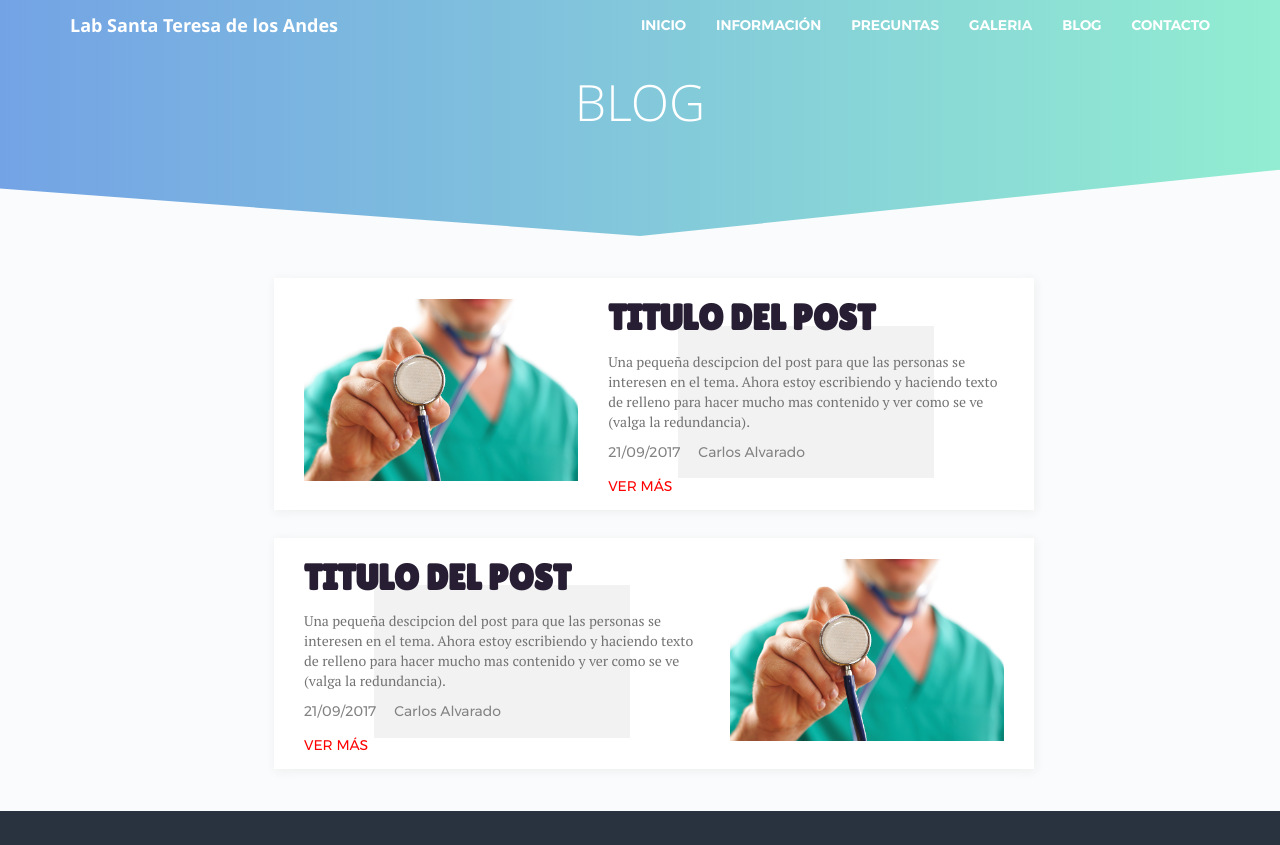
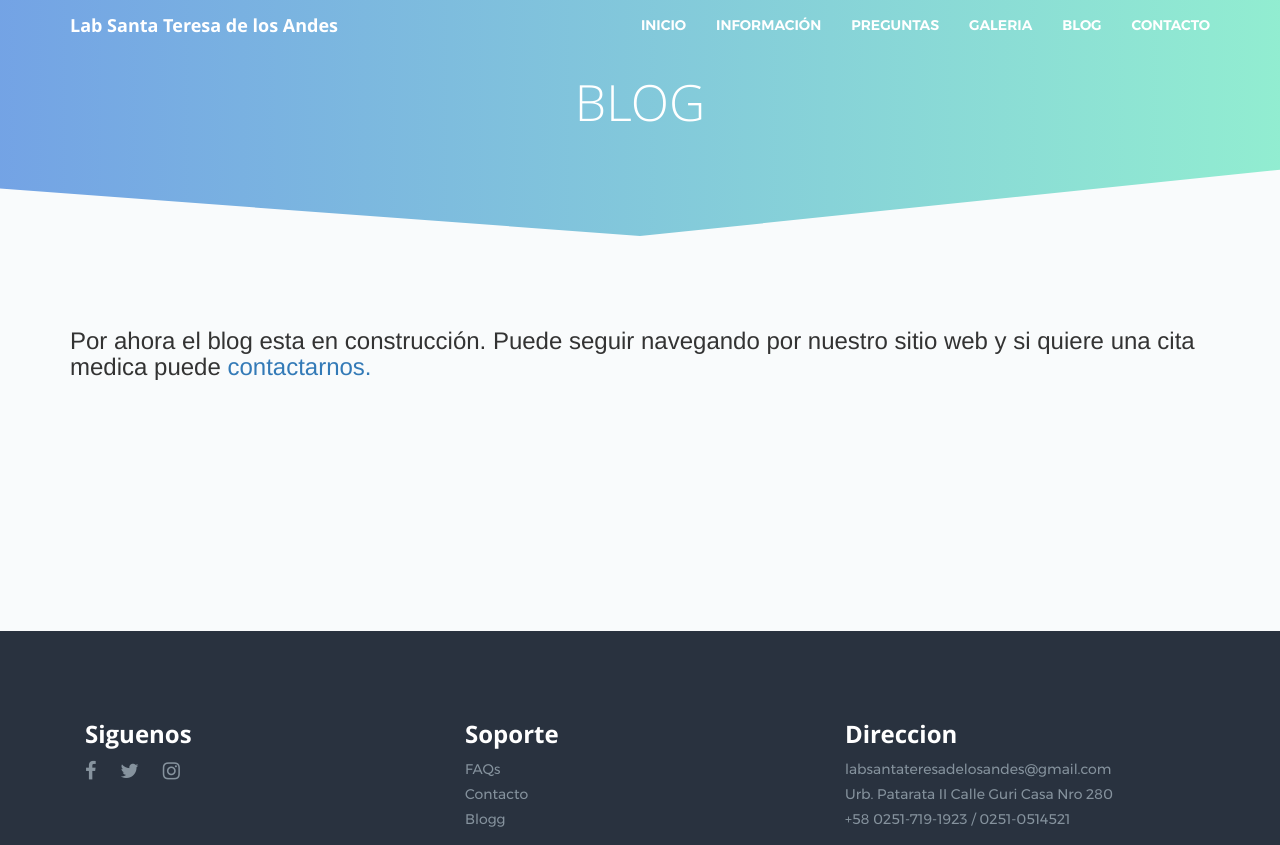
Before and after one commit to jesusrojas-frontend/tia, a website: page blog/jade/index.pug in a window 1280 px wide. Shown: the top 845 px of the page. Drawn offline with nearby package versions, Linux system fonts and the light colour scheme; files that its build step writes are made by us from their sources.

Commit message:
Se coloco en la pagina del blog que este esta en construccion

```diff
--- a/blog/jade/index.pug
+++ b/blog/jade/index.pug
@@ -43,33 +43,7 @@ body
 	</header>
 
 	.container
-		.row
-			//.col-md-2
-			.col-md-8.item
-				.col-md-5.imagen
-					.row_item
-						img(src="/img/prueba.jpg", alt="imagen")
-				.col-md-7
-					.row_item
-						.caja
-						h1  Titulo del post
-						p  Una pequeña descipcion del post para que las personas se interesen en el tema. Ahora estoy escribiendo y haciendo texto de relleno para hacer mucho mas contenido y ver como se ve (valga la redundancia).
-						p.fecha 21/09/2017
-						p.nombre Carlos Alvarado
-						a(href="post.html") Ver más
-
-			.col-md-8.item
-				.col-md-7
-					.row_item
-						.caja
-						h1  Titulo del post
-						p  Una pequeña descipcion del post para que las personas se interesen en el tema. Ahora estoy escribiendo y haciendo texto de relleno para hacer mucho mas contenido y ver como se ve (valga la redundancia).
-						p.fecha 21/09/2017
-						p.nombre Carlos Alvarado
-						a(href="`post.html") Ver más
-				.col-md-5.imagen
-					.row_item
-						img(src="/img/prueba.jpg", alt="imagen")
+		h3.construccion!= "Por ahora el blog esta en construcción. Puede seguir navegando por nuestro sitio web y si quiere una cita medica puede <a href='/contacto'>contactarnos.</a>"
 
 	footer
 		.top
--- a/sass/blog.sass
+++ b/sass/blog.sass
@@ -13,6 +13,9 @@ header
 			width: 100%
 		h1
 			text-align: center
+.construccion
+	padding-top: 3em
+	padding-bottom: 10em
 .row
 	margin: 2em 0
 	width: 100%
```
Also changed, not shown: blog/index.html, css/blog.css.
